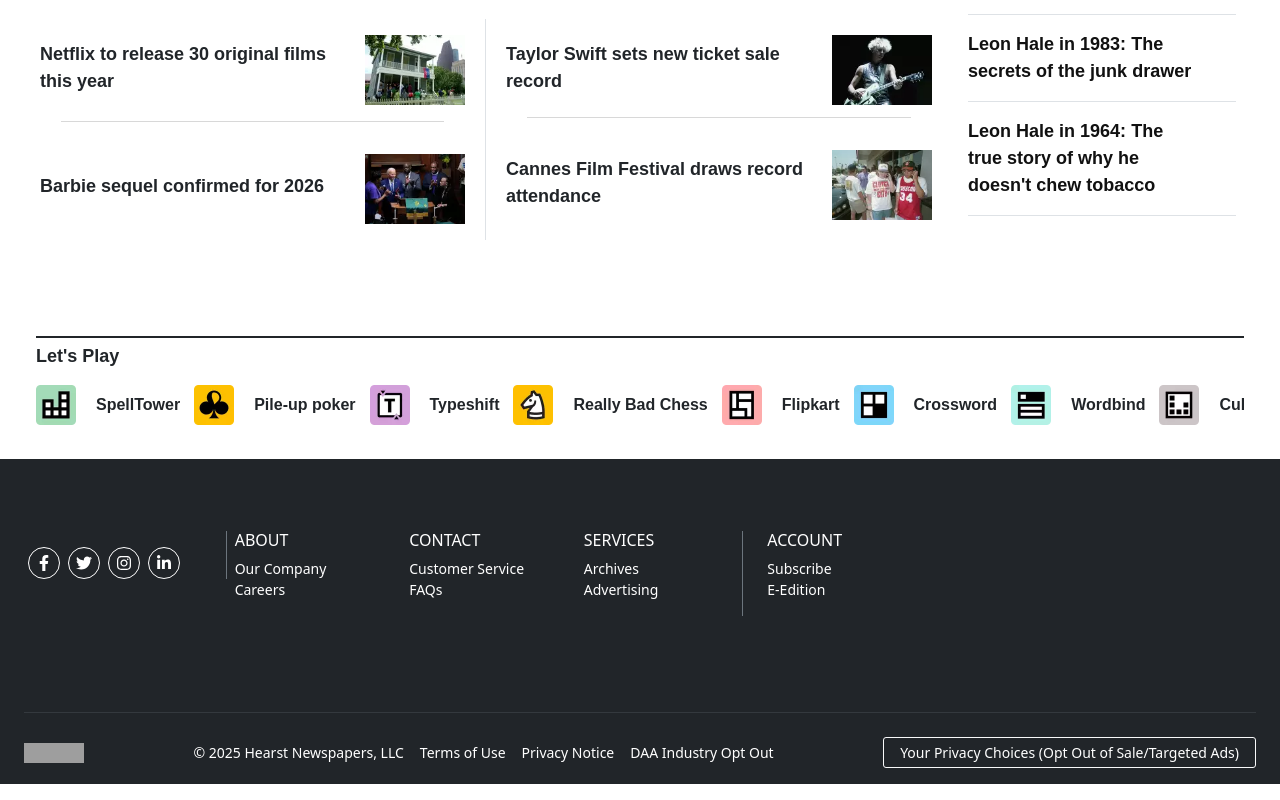
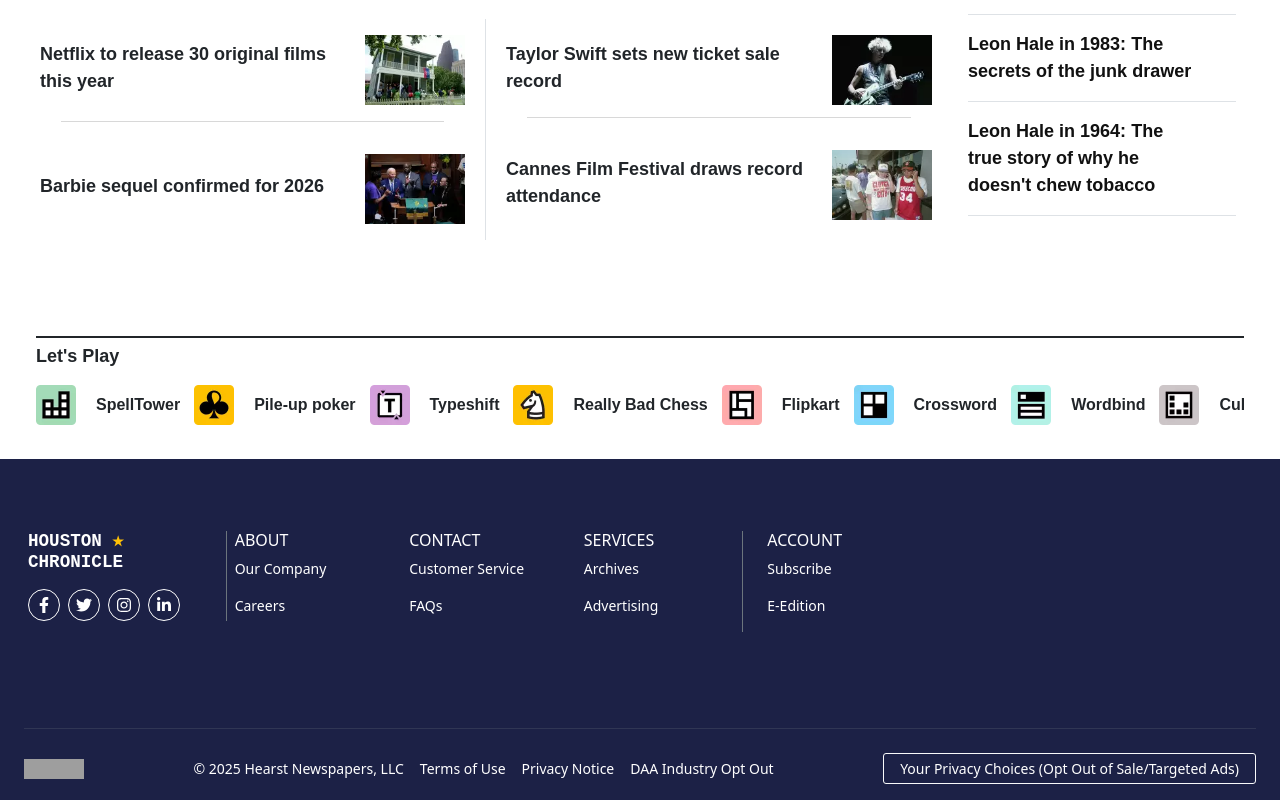
Before and after one commit to midhuna-21/houstonchroniclewebsite, a Next.js app: page / in a window 1280 px wide. Shown: the part 11107-11907 px from the top of the page. Built offline with nearby package versions, Linux system fonts and the light colour scheme; grey boxes are pictures that could not be loaded.

Commit message:
footer updating

```diff
--- a/src/components/Footer.tsx
+++ b/src/components/Footer.tsx
@@ -1,28 +1,23 @@
-'use client';
-
+import { FaFacebookF, FaTwitter, FaInstagram, FaLinkedinIn } from 'react-icons/fa';
+import Image from 'next/image';
 import Link from 'next/link';
-import Image from 'next/image';
-import {
-  FaFacebookF,
-  FaTwitter,
-  FaInstagram,
-  FaLinkedinIn
-} from 'react-icons/fa';
 
 export default function Footer() {
   return (
-    <footer className="bg-dark text-white pt-5 pb-3 ">
+    <footer className="text-white pt-5 pb-3" style={{ backgroundColor: '#1c2146' }}>
       <div className="container-fluid px-4">
-      <div className="row pt-4 pb-5 align-items-stretch gx-2">
+        <div className="row pt-4 pb-5 align-items-stretch gx-2">
 
+          {/* Left Column (Logo + Social) */}
           <div className="col-md-2 mb-4 border-end border-secondary h-100 d-flex flex-column align-items-start px-2">
-            {/* <Image src="" alt="Logo" width={120} height={40} style={{ display: 'block' }} /> */}
+            <h1 className="m-0 fw-bold text-white" style={{ fontFamily: 'monospace', fontSize: '1.1rem' }}>
+              HOUSTON <span className="text-warning">★</span> CHRONICLE
+            </h1>
             <div className="d-flex gap-2 mt-3">
               {[FaFacebookF, FaTwitter, FaInstagram, FaLinkedinIn].map((Icon, i) => (
                 <div
                   key={i}
                   style={{
-                    backgroundColor: 'transparent',
                     border: '1px solid white',
                     borderRadius: '50%',
                     width: '32px',
@@ -38,53 +33,100 @@ export default function Footer() {
             </div>
           </div>
 
-<div className="col-md-5 mb-4 border-end border-secondary h-100 px-2">
+          {/* Center Columns - Only on md and up */}
+          <div className="col-md-5 mb-4 border-end border-secondary h-100 px-2 d-none d-md-block">
             <div className="row h-100">
               <div className="col">
                 <h6 className="text-uppercase">About</h6>
                 <ul className="list-unstyled small">
-                  <li><Link href="#" className="text-white text-decoration-none">Our Company</Link></li>
-                  <li><Link href="#" className="text-white text-decoration-none">Careers</Link></li>
+                  <li className="mb-3"><Link href="#" className="text-white text-decoration-none">Our Company</Link></li>
+                  <li className="mb-3"><Link href="#" className="text-white text-decoration-none">Careers</Link></li>
                 </ul>
               </div>
               <div className="col">
                 <h6 className="text-uppercase">Contact</h6>
                 <ul className="list-unstyled small">
-                  <li><Link href="#" className="text-white text-decoration-none">Customer Service</Link></li>
-                  <li><Link href="#" className="text-white text-decoration-none">FAQs</Link></li>
+                  <li className="mb-3"><Link href="#" className="text-white text-decoration-none">Customer Service</Link></li>
+                  <li className="mb-3"><Link href="#" className="text-white text-decoration-none">FAQs</Link></li>
                 </ul>
               </div>
               <div className="col">
                 <h6 className="text-uppercase">Services</h6>
                 <ul className="list-unstyled small">
-                  <li><Link href="#" className="text-white text-decoration-none">Archives</Link></li>
-                  <li><Link href="#" className="text-white text-decoration-none">Advertising</Link></li>
+                  <li className="mb-3"><Link href="#" className="text-white text-decoration-none">Archives</Link></li>
+                  <li className="mb-3"><Link href="#" className="text-white text-decoration-none">Advertising</Link></li>
                 </ul>
               </div>
             </div>
           </div>
 
-          <div className="col-md-3 mb-4 ps-4 h-100">
+          {/* Right Column - Only on md and up */}
+          <div className="col-md-3 mb-4 ps-4 h-100 d-none d-md-block">
             <h6 className="text-uppercase">Account</h6>
             <ul className="list-unstyled small">
-              <li><Link href="#" className="text-white text-decoration-none">Subscribe</Link></li>
-              <li><Link href="#" className="text-white text-decoration-none">E-Edition</Link></li>
+              <li className="mb-3"><Link href="#" className="text-white text-decoration-none">Subscribe</Link></li>
+              <li className="mb-3"><Link href="#" className="text-white text-decoration-none">E-Edition</Link></li>
             </ul>
           </div>
+
+          {/* Accordions - Only on small screens */}
+          <div className="d-block d-md-none px-2">
+            <div className="accordion" id="footerAccordion">
+              {[
+                { title: 'About', links: ['Our Company', 'Careers'] },
+                { title: 'Contact', links: ['Customer Service', 'FAQs'] },
+                { title: 'Services', links: ['Archives', 'Advertising'] },
+                { title: 'Account', links: ['Subscribe', 'E-Edition'] }
+              ].map((section, index) => (
+                <div className="accordion-item bg-transparent border-0" key={index}>
+                  <h2 className="accordion-header">
+                    <button
+                      className="accordion-button collapsed bg-transparent text-white px-0"
+                      type="button"
+                      data-bs-toggle="collapse"
+                      data-bs-target={`#collapse${index}`}
+                      aria-expanded="false"
+                      aria-controls={`collapse${index}`}
+                    >
+                      {section.title}
+                    </button>
+                  </h2>
+                  <div
+                    id={`collapse${index}`}
+                    className="accordion-collapse collapse"
+                    data-bs-parent="#footerAccordion"
+                  >
+                    <div className="accordion-body px-0 pt-0">
+                      <ul className="list-unstyled small">
+                        {section.links.map((link, i) => (
+                          <li className="mb-2" key={i}>
+                            <Link href="#" className="text-white text-decoration-none">{link}</Link>
+                          </li>
+                        ))}
+                      </ul>
+                    </div>
+                  </div>
+                </div>
+              ))}
+            </div>
+          </div>
         </div>
+
         <hr className="border-secondary my-4" />
 
-        <div className="d-flex flex-wrap justify-content-between align-items-center gap-2">
+        {/* Footer Bottom */}
+        <div className="d-flex flex-column flex-md-row justify-content-between align-items-center gap-2 small text-center text-md-start">
           <Image src="/small-logo.png" alt="Small Logo" width={60} height={20} />
 
-          <div className="d-flex flex-wrap gap-3 small">
+          <div className="d-flex flex-wrap gap-3 justify-content-center">
             <span>© 2025 Hearst Newspapers, LLC</span>
             <Link href="#" className="text-white text-decoration-none">Terms of Use</Link>
             <Link href="#" className="text-white text-decoration-none">Privacy Notice</Link>
             <Link href="#" className="text-white text-decoration-none">DAA Industry Opt Out</Link>
           </div>
+
           <div
-            className="border border-light px-3 py-1 small text-white"
+            className="border border-light px-3 py-1 text-white"
             style={{ whiteSpace: 'nowrap', borderRadius: '3px' }}
           >
             Your Privacy Choices (Opt Out of Sale/Targeted Ads)
--- a/src/components/Header.tsx
+++ b/src/components/Header.tsx
@@ -92,7 +92,6 @@ export default function Header() {
             </div>
           </div>
 
-          {/* Center Logo */}
           <div className="d-none d-lg-block position-absolute top-50 start-50 translate-middle">
             <Link href="/" className="text-decoration-none">
               <h1
@@ -131,7 +130,6 @@ export default function Header() {
         </Container>
       </Navbar>
 
-      {/* Mobile offer below header */}
       <div className="d-lg-none bg-danger text-white px-3 py-2 text-center fw-semibold" style={{
         fontSize: '0.95rem',
         borderRadius: '3px',
```
